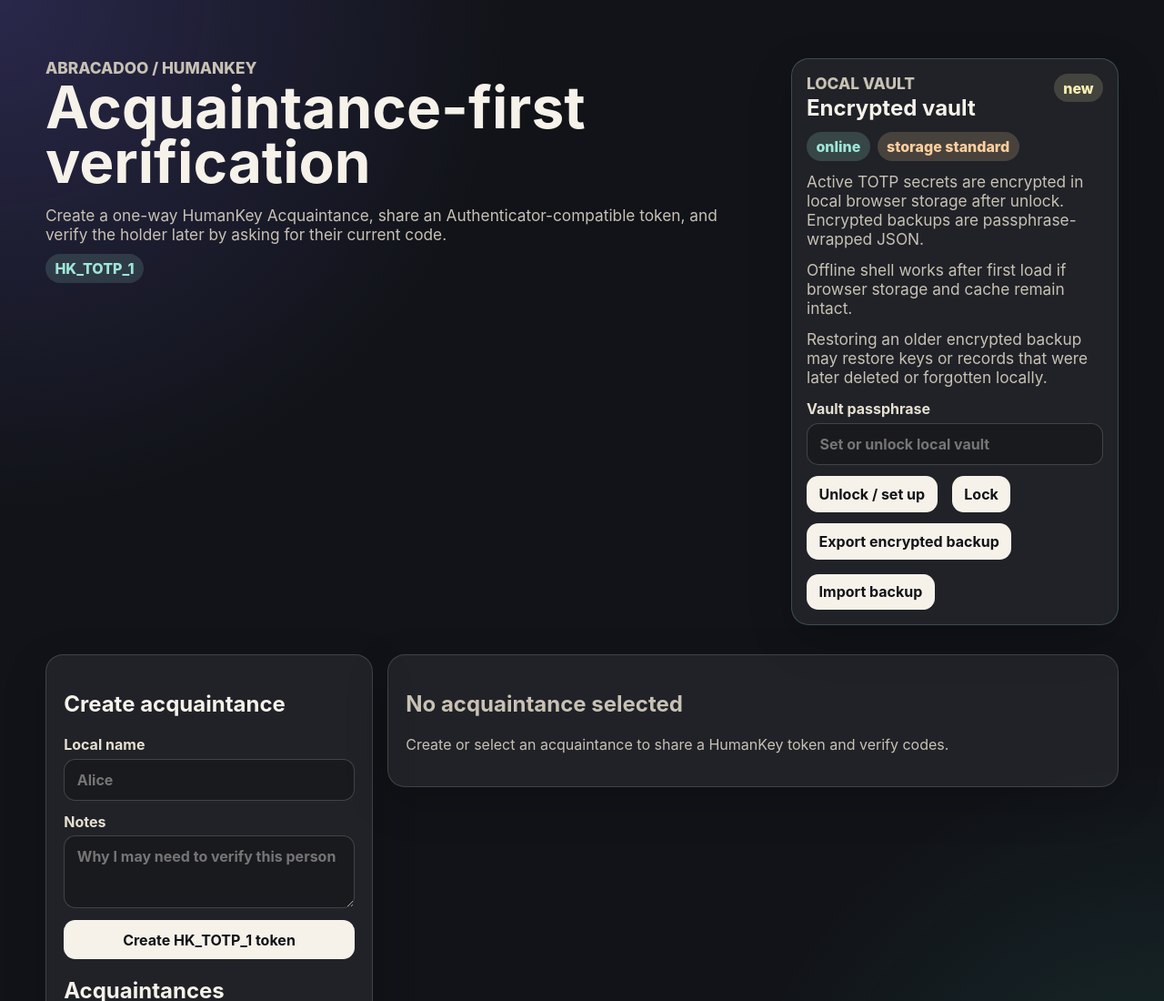
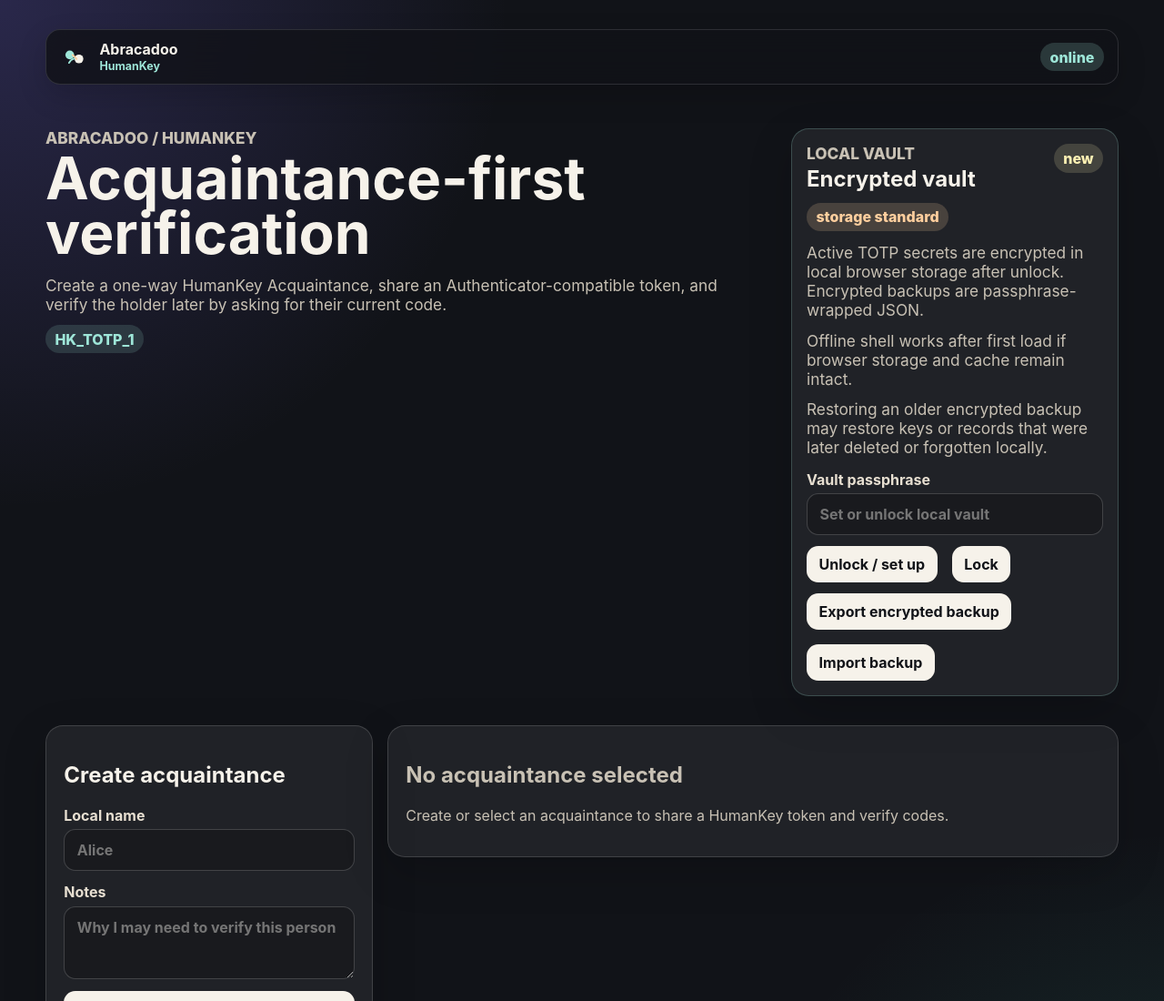
Before and after one commit to bobrs/abracadoo-code, a website built with Vite: page index.html in a window 1280 px wide. Shown: the top 1100 px of the page at 91% size. Built offline with nearby package versions, Linux system fonts and the light colour scheme.

Commit message:
added header

```diff
--- a/index.html
+++ b/index.html
@@ -13,6 +13,24 @@
   </head>
   <body>
     <main class="app-shell">
+      <header class="app-header" aria-label="Abracadoo application header">
+        <div class="brand-lockup">
+          <span class="brand-mark" aria-hidden="true">
+            <svg viewBox="0 0 32 32" width="28" height="28" focusable="false" role="img" aria-hidden="true">
+              <circle cx="10" cy="13" r="5.5" fill="#9ee6d8" />
+              <circle cx="21.5" cy="18" r="5.5" fill="#f6f2ea" />
+              <path d="M13.5 13 L18.5 18" fill="none" stroke="#ffcf9e" stroke-width="2.25" stroke-linecap="round" />
+              <path d="M9 23C10.5 20 12.5 18.5 15.5 17.6" fill="none" stroke="#9ee6d8" stroke-width="2.1" stroke-linecap="round" />
+            </svg>
+          </span>
+          <div class="brand-text">
+            <strong>Abracadoo</strong>
+            <span>HumanKey</span>
+          </div>
+        </div>
+        <span id="connection-status" class="pill connection-offline" aria-label="Network status">Offline</span>
+      </header>
+
       <header class="hero">
         <div>
           <p class="eyebrow">Abracadoo / HumanKey</p>
@@ -31,8 +49,7 @@
             </div>
             <span id="vault-status" class="pill">checking</span>
           </div>
-          <div class="status-row" aria-label="PWA status">
-            <span id="connection-status" class="pill">checking network</span>
+          <div class="status-row" aria-label="Storage status">
             <span id="storage-status" class="pill">storage pending</span>
           </div>
           <p class="help">
--- a/src/main.ts
+++ b/src/main.ts
@@ -1031,8 +1031,7 @@ async function main(): Promise<void> {
   });
   await render();
 
-  const isLocalhost = ["localhost", "127.0.0.1", "::1"].includes(window.location.hostname);
-  if ("serviceWorker" in navigator && !isLocalhost) {
+  if ("serviceWorker" in navigator) {
     await navigator.serviceWorker.register("/service-worker.js");
   }
 }
--- a/src/styles.css
+++ b/src/styles.css
@@ -43,6 +43,57 @@ button:disabled {
   width: min(1180px, calc(100% - 2rem));
   margin: 0 auto;
   padding: 2rem 0 4rem;
+}
+
+.app-header {
+  position: sticky;
+  top: 0.75rem;
+  z-index: 20;
+  display: flex;
+  justify-content: space-between;
+  align-items: center;
+  gap: 1rem;
+  margin-bottom: 1rem;
+  padding: 0.8rem 0.95rem;
+  border: 1px solid rgba(255, 255, 255, 0.12);
+  border-radius: 1rem;
+  background: rgba(17, 19, 24, 0.84);
+  backdrop-filter: blur(14px);
+  box-shadow: 0 0.75rem 2rem rgba(0, 0, 0, 0.16);
+}
+
+.brand-lockup {
+  display: flex;
+  align-items: center;
+  gap: 0.7rem;
+  min-width: 0;
+}
+
+.brand-mark {
+  display: inline-flex;
+  align-items: center;
+  justify-content: center;
+  width: 2rem;
+  height: 2rem;
+  flex: 0 0 2rem;
+}
+
+.brand-text {
+  display: grid;
+  gap: 0.08rem;
+  min-width: 0;
+}
+
+.brand-text strong {
+  color: #f6f2ea;
+  font-size: 1rem;
+  line-height: 1.1;
+}
+
+.brand-text span {
+  color: #9ee6d8;
+  font-size: 0.78rem;
+  font-weight: 700;
 }
 
 .hero {
@@ -230,6 +281,13 @@ textarea {
 .storage-unsupported {
   background: rgba(200, 193, 180, 0.14);
   color: #c8c1b4;
+}
+
+@media (max-width: 640px) {
+  .app-header {
+    align-items: flex-start;
+    flex-direction: column;
+  }
 }
 
 #qr-canvas {
```
